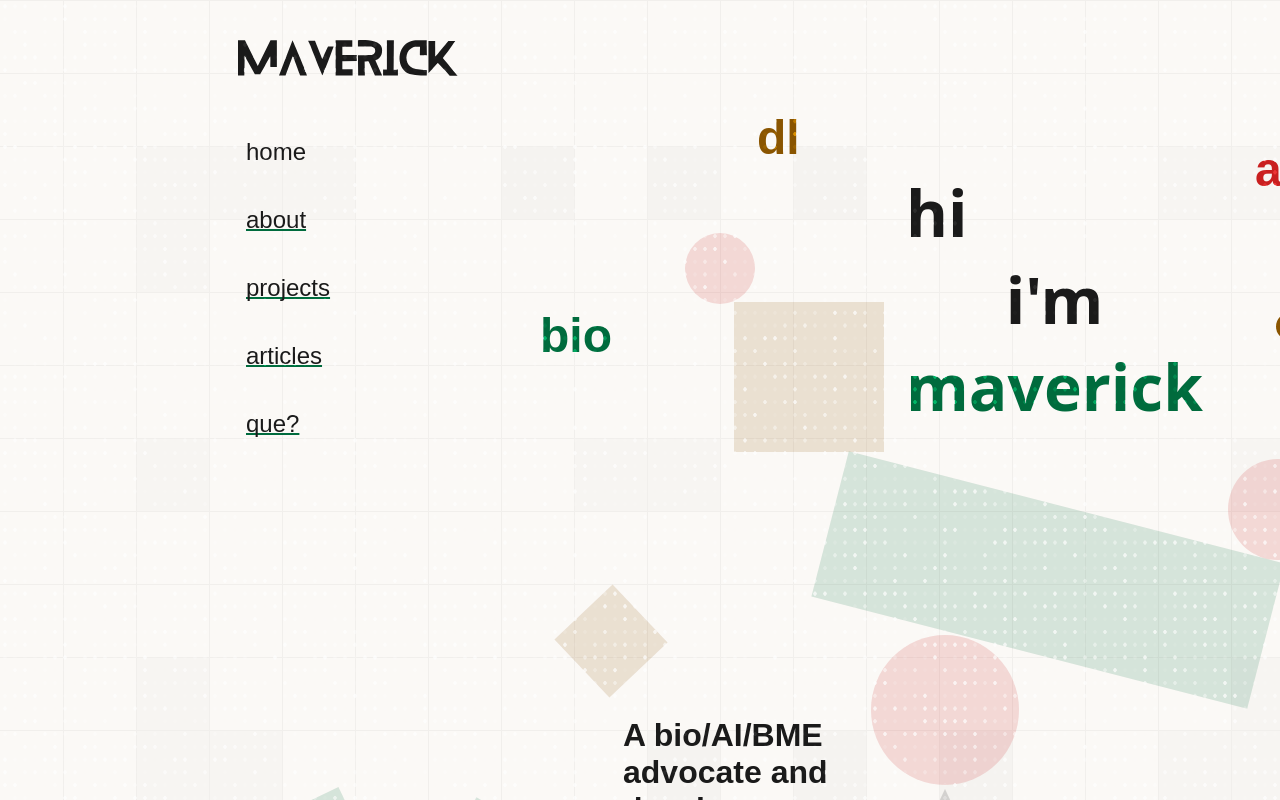
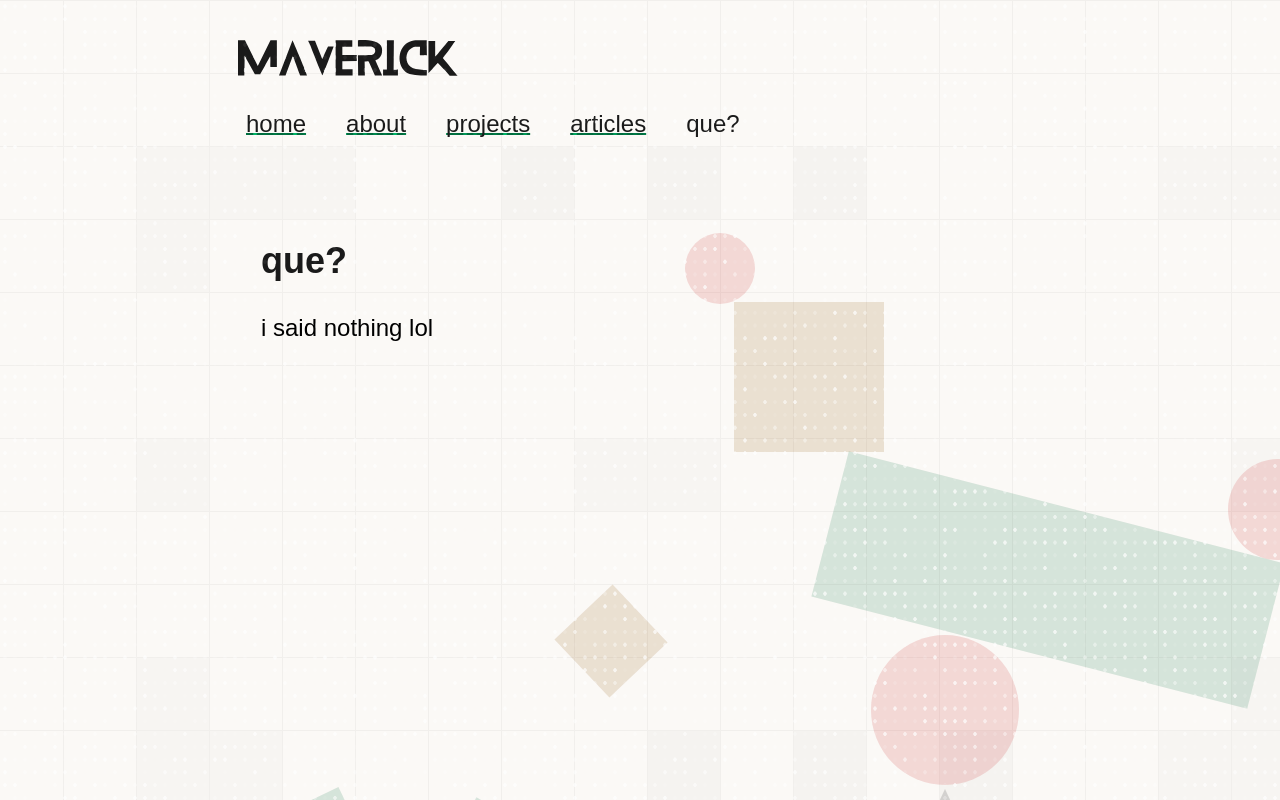
Before and after one commit to maverickkamal/Maverick-site, a React (Vite) app: page / in a window 1280 px wide. Both pictures are taken after a click on the element "que?". Built offline with nearby package versions, Linux system fonts and the light colour scheme.

Commit message:
added the que pages

```diff
--- a/src/App.tsx
+++ b/src/App.tsx
@@ -3,6 +3,7 @@ import HomePage from "./pages/desktop/HomePage";
 import About from "./pages/desktop/About";
 import Projects from "./pages/desktop/Projects";
 import Articles from "./pages/desktop/Articles";
+import Que from "./pages/desktop/Que";
 
 type Page = 'home' | 'about' | 'projects' | 'articles' | 'que';
 
@@ -26,6 +27,8 @@ export default function App() {
               return <Projects onNavigate={handleNavigate} />;
             case 'articles':
               return <Articles onNavigate={handleNavigate} />;
+            case 'que':
+              return <Que onNavigate={handleNavigate} />;
             default:
               return <HomePage onNavigate={handleNavigate} />;
         }
--- /dev/null
+++ b/src/pages/desktop/Que.tsx
@@ -0,0 +1,21 @@
+import React from "react";
+import DesktopPageLayout from "../../components/layouts/DesktopPageLayout";
+
+type QueProps = {
+  onNavigate: (page: 'home' | 'about' | 'projects' | 'articles' | 'que') => void;
+};
+
+export default function Que({ onNavigate }: QueProps) {
+  return (
+    <DesktopPageLayout activePage="que" onNavigate={onNavigate}>
+      <div>
+        <p className="absolute font-['Outfit:SemiBold',sans-serif] font-semibold leading-[normal] left-[261px] text-[#1a1a1a] text-[36px] text-nowrap top-[240px] whitespace-pre">
+          que?
+        </p>
+        <p className="absolute font-['Outfit:SemiBold',sans-serif] font-medium leading-[normal] left-[261px] text-[24px] text-black text-nowrap top-[314px] whitespace-pre">
+          i said nothing lol
+        </p>
+      </div>
+    </DesktopPageLayout>
+  );
+}
```
